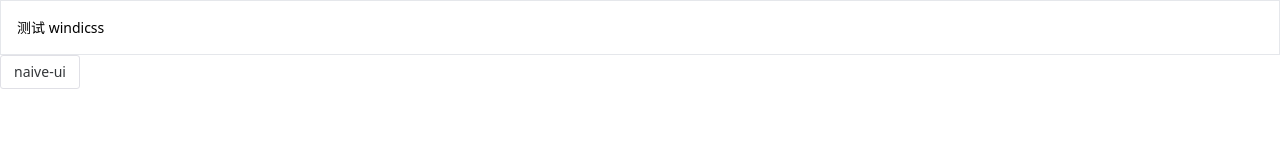
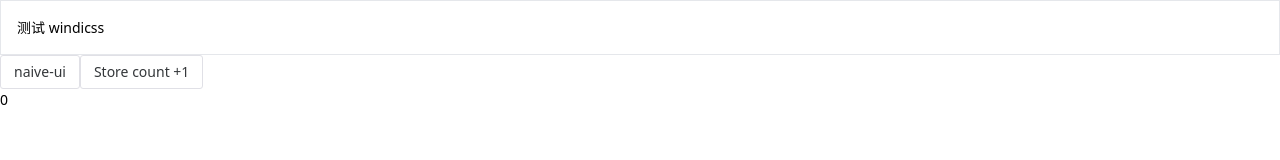
Before and after one commit to sunpm/naive-ui-admin, a Vue app: page / in a window 1280 px wide. Shown: the top 160 px of the page. Built offline with nearby package versions, Linux system fonts and the light colour scheme.

Commit message:
添加 pinia

```diff
--- a/package.json
+++ b/package.json
@@ -10,6 +10,7 @@
   },
   "dependencies": {
     "@vueuse/core": "^9.11.1",
+    "pinia": "^2.0.29",
     "vue": "^3.2.45"
   },
   "devDependencies": {
--- a/src/App.vue
+++ b/src/App.vue
@@ -1,8 +1,17 @@
 <script setup lang="ts">
+import {useDemoStore} from "@/store/demo";
+
+const demoStore = useDemoStore();
+
 const showMsg = () => {
   const {message} = createDiscreteApi(['message'])
   message.success('Hello World')
 }
+
+const add = () => {
+  demoStore.count += 1
+}
+
 </script>
 
 <template>
@@ -11,6 +20,8 @@ const showMsg = () => {
   </div>
 
   <n-button @click="showMsg">naive-ui</n-button>
+  <n-button @click="add">Store count +1</n-button>
+  <div>{{ demoStore.count}}</div>
 </template>
 
 <style scoped>
--- a/src/main.ts
+++ b/src/main.ts
@@ -1,5 +1,10 @@
-import { createApp } from 'vue'
+import {createApp} from 'vue'
 import 'virtual:windi.css'
+import pinia from '@/store'
 import App from './App.vue'
 
-createApp(App).mount('#app')
+const app = createApp(App)
+
+app
+  .use(pinia)
+  .mount('#app')
--- /dev/null
+++ b/src/store/demo.ts
@@ -0,0 +1,7 @@
+import {defineStore} from "pinia";
+
+export const useDemoStore = defineStore('demo', {
+  state: () => ({
+    count: 0
+  })
+})
--- /dev/null
+++ b/src/store/index.ts
@@ -0,0 +1,3 @@
+import {createPinia} from "pinia";
+
+export default createPinia()
```
Also changed, not shown: 1 other file (tests, documents, lock files or other folders).
